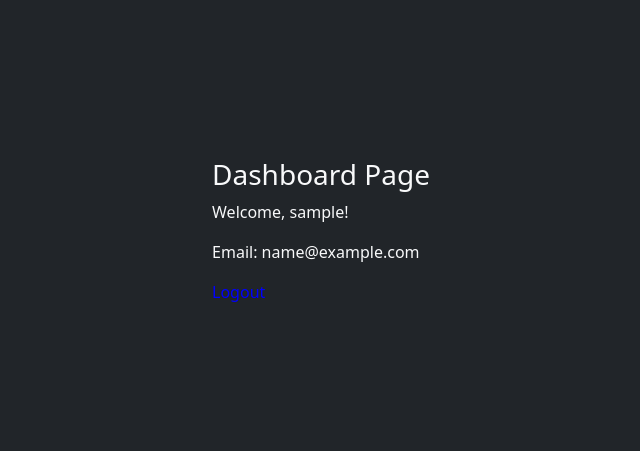
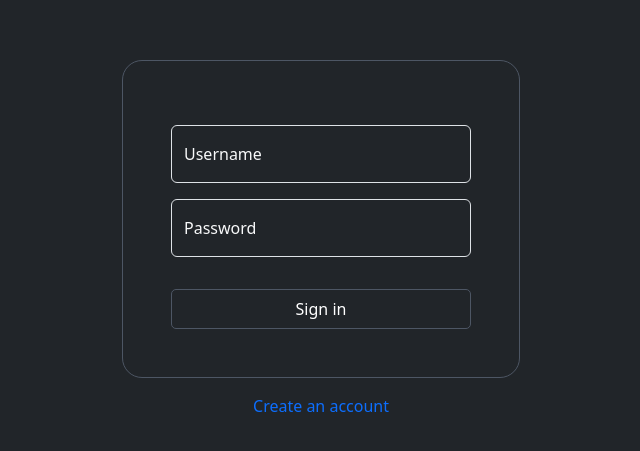
Before and after one commit to Gonzalez-Luciano/Proyecto_Seminario, a React (Vite) app: page / in a window 1280 px wide. Before the commit this address led to /dashboard. Shown: the part 161-612 px from the top of the page, without its empty margins (319-959 px from the left). Built offline with nearby package versions, Linux system fonts and the light colour scheme; sample sign-in values are in the browser's storage.

Commit message:
Dashboard recibe id de usuario como parametro de url

```diff
--- a/src/App.jsx
+++ b/src/App.jsx
@@ -10,7 +10,7 @@ const router = createBrowserRouter([
     element: <LoginView />,
   },
   {
-    path: "dashboard",
+    path: "dashboard/:idUser", // Ruta que incluye el parámetro idUser
     element: <Protected Component={Dashboard} />,
   },
   {
--- a/src/components/Protected.jsx
+++ b/src/components/Protected.jsx
@@ -7,14 +7,12 @@ const Protected = (props) => {
 
   useEffect(() => {
     // Validar si el usuario ha iniciado sesión y si hay información del usuario
-    console.log("hola3");
     let login = localStorage.getItem("login");
     let user = localStorage.getItem("user");
     console.log(user);
     console.log(login)
 
     if (!login || !user) {
-      console.log("juan");
       localStorage.setItem("loginStatus", "Please login");
       navigate("/", { replace: true });
     }
--- a/src/controllers/loginController.js
+++ b/src/controllers/loginController.js
@@ -32,10 +32,11 @@ export const loginSubmit = async (
         setMsg(result[0].result);
         localStorage.setItem("login", true);
         localStorage.setItem("user", JSON.stringify(result[0].user));
-
+        const idUser =JSON.stringify(result[0].idUser);
+        console.log(idUser);
         setTimeout(function () {
-          navigate("/dashboard");
-        }, 5000);
+          navigate(`/dashboard/${idUser}`);
+        }, 1000);
       } else {
         if (result[0].result === "Invalid Password") {
           setPass("");
--- a/src/views/dashboard.jsx
+++ b/src/views/dashboard.jsx
@@ -1,24 +1,25 @@
-import { useNavigate } from "react-router-dom";
+import { useNavigate, useParams } from "react-router-dom";
 import { useEffect, useState } from "react";
 
 function Dashboard() {
   const [user, setUser] = useState(null);
   const navigate = useNavigate();
+  const { idUser } = useParams(); // Obtener el userId de la URL
 
   useEffect(() => {
     const storedUser = localStorage.getItem("user");
     if (storedUser) {
-      setUser(JSON.parse(storedUser)); // Convertir el string JSON a un objeto
+      setUser(JSON.parse(storedUser));
     } else {
       navigate("/"); // Si no hay usuario, redirigir al login
     }
   }, [navigate]);
 
   function logoutSubmit() {
-    localStorage.removeItem("login"); // Eliminar estado de login
-    localStorage.removeItem("user");  // Eliminar información del usuario
+    localStorage.removeItem("login");
+    localStorage.removeItem("user");
     localStorage.setItem("loginStatus", "Logged out successfully");
-    navigate("/"); // Redirigir al login
+    navigate("/");
   }
 
   return (
@@ -28,10 +29,11 @@ function Dashboard() {
         <div>
           <p>Welcome, {user.username}!</p>
           <p>Email: {user.email}</p>
+          <p>ID: {idUser}</p> {/* Muestra el idUser */}
           <p onClick={logoutSubmit} style={{ cursor: "pointer", color: "blue" }}>Logout</p>
         </div>
       ) : (
-        <p>Loading...</p> // Mostrar mientras se cargan los datos
+        <p>Loading...</p>
       )}
     </div>
   );
--- a/src/views/loginView.jsx
+++ b/src/views/loginView.jsx
@@ -10,10 +10,6 @@ function LoginView() {
   const [msg, setMsg] = useState("");
 
   useEffect(() => {
-    let login = localStorage.getItem("login");
-    if (login) {
-      navigate("/dashboard");
-    }
     let loginStatus = localStorage.getItem("loginStatus");
     if (loginStatus) {
       setMsg(loginStatus);
```
Also changed, not shown: 1 other file (tests, documents, lock files or other folders).
